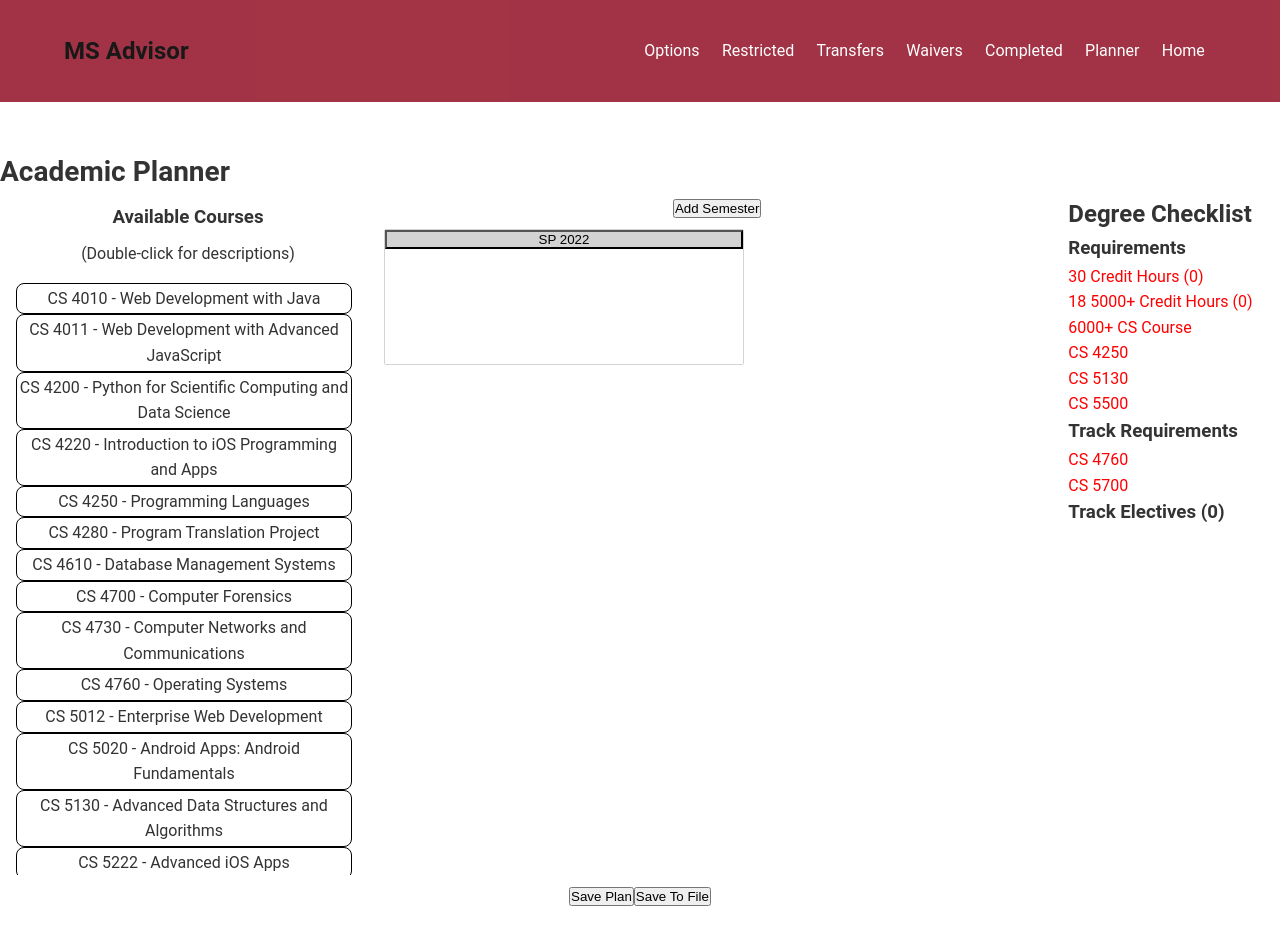
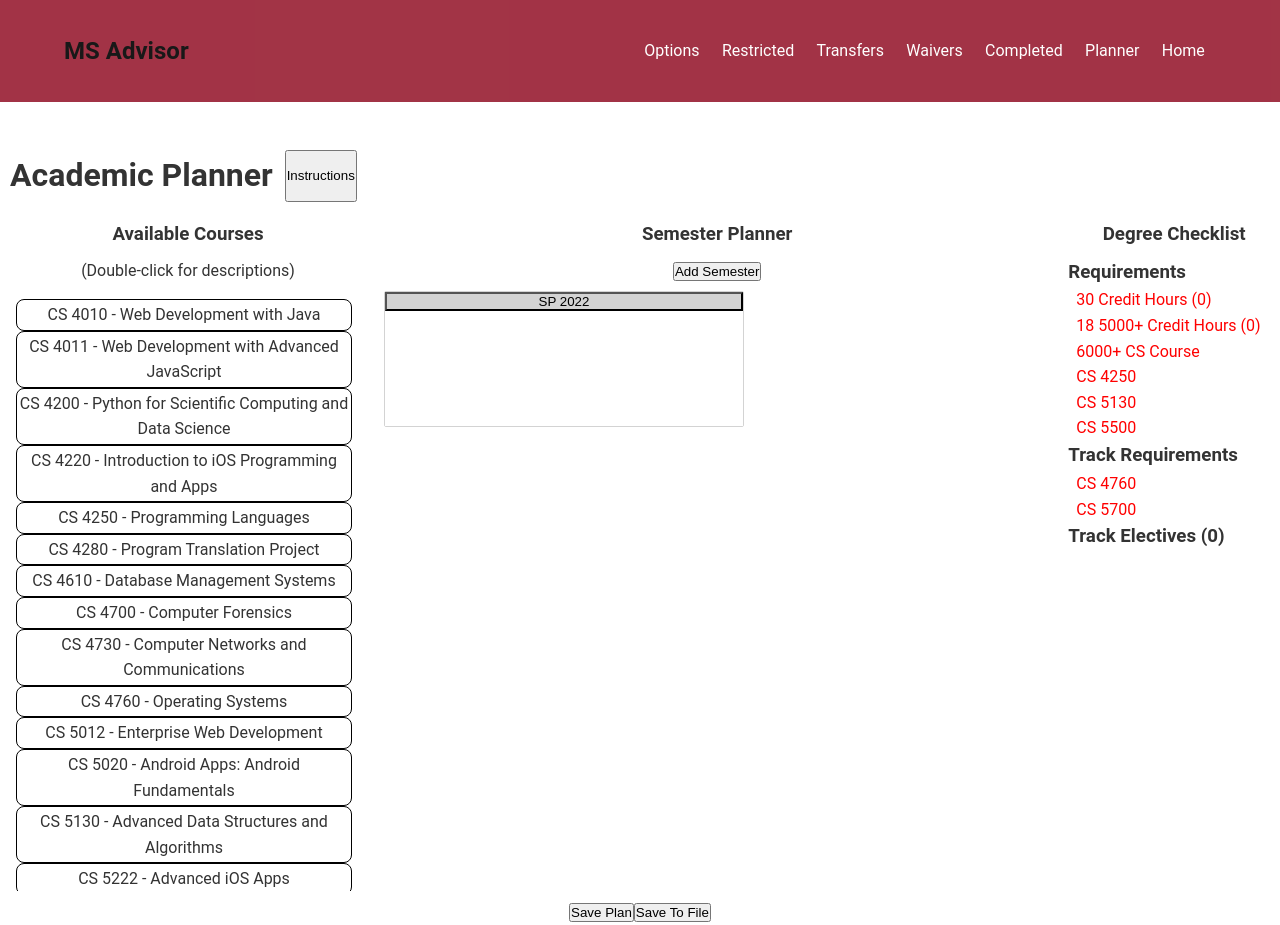
Before and after one commit to kpsmithjr/ms_advisor, a React (Create React App) app: page /planner in a window 1280 px wide. Built offline with nearby package versions, Linux system fonts and the light colour scheme.

Commit message:
In progress MATH update

```diff
--- a/src/components/AvailableCourses.tsx
+++ b/src/components/AvailableCourses.tsx
@@ -5,9 +5,6 @@ import CourseCard from "./CourseCard";
 import Course from "../types/courseType";
 
 import IAvailableCourses from "../interfaces/iAvailableCourses";
-
-import cs_rotation from "../data/cs_rotation.json";
-import SelectedSemester from "../types/selectedSemester";
 
 const OuterContainer = styled.div`
 	text-align: center;
--- a/src/components/CompletedCoureses.tsx
+++ b/src/components/CompletedCoureses.tsx
@@ -6,8 +6,10 @@ import CourseType from "../types/courseType";
 
 import ICompletedCourses from "../interfaces/iCompletedCourses";
 
-import Courses from "../data/cs_courses.json";
+import cs_courses from "../data/cs_courses.json";
+import math_courses from "../data/math_courses.json";
 import cs_rotation from "../data/cs_rotation.json";
+import track_reqs from "../data/track_req.json";
 
 const CompletedContainer = styled.div`
 `;
@@ -33,9 +35,17 @@ const CompletedCourses = ({completed, msTrack, handler}: ICompletedCourses) => {
   };
 
   const getCourseName = (dept: string, num:number): string => {
-		for (let i = 0; i < Courses.length; ++i) {
-			if ((Courses[i].dept === dept) && (Courses[i].num === num)) {
-				return Courses[i].name;
+    let courses;
+    if (dept === "CS") {
+      courses = cs_courses;
+    } else if (dept === "MATH") {
+      courses = math_courses;
+    } else {
+      return "";
+    }
+		for (let i = 0; i < courses.length; ++i) {
+			if ((courses[i].dept === dept) && (courses[i].num === num)) {
+				return courses[i].name;
 			}
 		}
 		return "";
@@ -51,10 +61,25 @@ const CompletedCourses = ({completed, msTrack, handler}: ICompletedCourses) => {
   };
 
   const generateCompletedData = (): CompletedType[] => {
+    let optReq: any;
+    let track_found = false;
+    for (let i = 0; i < track_reqs.length; ++i) {
+      if (msTrack === track_reqs[i].name) {
+        optReq = track_reqs[i];
+        console.log(optReq);
+        track_found = true;
+        break;
+      }
+    }
+
+    if (!track_found) {
+      console.log(msTrack);
+      console.error("Unknown Track");
+    }
+
     let completedData = [] as CompletedType[];
 
     for (let i=0; i < cs_rotation.length; ++i) {
-
       if (cs_rotation[i].num >= 4000) {
         const newCompleted:CompletedType = {
           id: cs_rotation[i].dept + " " + cs_rotation[i].num.toString(),
@@ -63,10 +88,45 @@ const CompletedCourses = ({completed, msTrack, handler}: ICompletedCourses) => {
           name: getCourseName(cs_rotation[i].dept, cs_rotation[i].num),
           selected: completedSelected(cs_rotation[i].dept, cs_rotation[i].num)
         };
-
         completedData.push(newCompleted)
       }
     }
+
+    if (optReq !== null) {
+      for (let i = 0; i < optReq.required.length; ++i) {
+        for (let j = 0; j < optReq.required[i].courses.length; ++j) {
+          if (optReq.required[i].courses[j].dept === "MATH") {
+            const dept:string = optReq.required[i].courses[j].dept;
+            const num:number = optReq.required[i].courses[j].num;
+            const newCompleted:CompletedType = {
+              id:  dept + " " + num.toString(),
+              dept: dept,
+              num: num,
+              name: getCourseName(dept, num),
+              selected: completedSelected(dept, num)
+            };
+            completedData.push(newCompleted)
+          }
+        }
+      }
+      for (let i = 0; i < optReq.electives.length; ++i) {
+        for (let j = 0; j < optReq.electives[i].courses.length; ++j) {
+          if (optReq.electives[i].courses[j].dept === "MATH") {
+            const dept:string = optReq.electives[i].courses[j].dept;
+            const num:number = optReq.electives[i].courses[j].num;
+            const newCompleted:CompletedType = {
+              id:  dept + " " + num.toString(),
+              dept: dept,
+              num: num,
+              name: getCourseName(dept, num),
+              selected: completedSelected(dept, num)
+            };
+            completedData.push(newCompleted)
+          }
+        }
+      }
+    }
+
 
     return completedData;
   };
--- a/src/components/CourseCard.tsx
+++ b/src/components/CourseCard.tsx
@@ -3,6 +3,7 @@ import { Draggable} from "react-beautiful-dnd";
 
 import Course from "../types/courseType";
 import cs_courses from "../data/cs_courses.json"
+import math_courses from "../data/math_courses.json";
 
 interface StyledDivProps {
 	isDragging: boolean;
@@ -25,9 +26,17 @@ interface ICourseCard {
 }
 
 const getCourseIdx = (dept: string, num: number) => {
-	for (let i = 0; i < cs_courses.length; ++i) {
-		if ((cs_courses[i].dept === dept) && (cs_courses[i].num === num)) {
-			return i;
+	if (dept === "CS") {
+		for (let i = 0; i < cs_courses.length; ++i) {
+			if ((cs_courses[i].dept === dept) && (cs_courses[i].num === num)) {
+				return i;
+			}
+		}
+	} else if(dept === "MATH") {
+		for (let i = 0; i < math_courses.length; ++i) {
+			if ((math_courses[i].dept === dept) && (math_courses[i].num === num)) {
+				return i;
+			}
 		}
 	}
 	return -1;
@@ -42,7 +51,14 @@ const showDescription = (event: any) => {
 	//console.log(event.target);
 	//console.dir(event.target);
 	if (courseIdx >= 0) {
-		var newStr = event.target.textContent += "\n\n" + cs_courses[courseIdx].description;
+		var newStr;
+		if (dept === "CS") {
+			newStr = event.target.textContent += "\n\n" + cs_courses[courseIdx].description;
+		} else if (dept === "MATH") {
+			newStr = event.target.textContent += "\n\n" + math_courses[courseIdx].description;
+		} else {
+			newStr = event.target.textContent += "\n\n";
+		}
 		event.target.textContent = newStr;
 		event.target.innerHTML = newStr.replace(/\r/g, '').replace(/\n/g, '<br>');
     }
--- a/src/components/CoursePlanner.tsx
+++ b/src/components/CoursePlanner.tsx
@@ -11,8 +11,11 @@ import SelectedSemester from "../types/selectedSemester";
 import ICoursePlanner from "../interfaces/iCoursePlanner";
 
 import cs_courses from "../data/cs_courses.json";
+import math_courses from "../data/math_courses.json";
 import cs_rotation from "../data/cs_rotation.json";
-import CourseType from "../types/courseType";
+import math_rotation from "../data/math_rotation.json";
+import track_reqs from "../data/track_req.json";
+
 
 const Container = styled.div`
 	display: grid;
@@ -23,10 +26,35 @@ const defaultSelSem:SelectedSemester = {term:"", year:0};
 
 const CoursePlanner = ( {options, plan, waivers, restrictedCourses, completed, planHandler}: ICoursePlanner) => {
 
+	let optReq: any;
+  let track_found = false;
+  for (let i = 0; i < track_reqs.length; ++i) {
+    if (options.msTrack === track_reqs[i].name) {
+      optReq = track_reqs[i];
+			console.log(optReq);
+      track_found = true;
+      break;
+    }
+  }
+
+  if (!track_found) {
+    console.log(options.msTrack);
+    console.error("Unknown Track");
+  }
+
 	const getCourseName = (dept: string, num: number) => {
-		for (let i = 0; i < cs_courses.length; ++i) {
-			if ((cs_courses[i].dept === dept) && (cs_courses[i].num === num)) {
-				return cs_courses[i].name;
+		var courses;
+		if (dept === "CS") {
+			courses = cs_courses;
+		} else if (dept === "MATH") {
+			courses = math_courses
+		} else {
+			return "";
+		}
+
+		for (let i = 0; i < courses.length; ++i) {
+			if (courses[i].num === num) {
+				return courses[i].name;
 			}
 		}
 		return "";
@@ -71,7 +99,7 @@ const CoursePlanner = ( {options, plan, waivers, restrictedCourses, completed, p
 	};
 
 	const meetsMyOptions = (offeredEvening: boolean, offeredOnline: boolean) => {
-		if ((options.eveningOnly && !offeredEvening) || options.onlineOnly && !offeredOnline) {
+		if ((options.eveningOnly && !offeredEvening) || (options.onlineOnly && !offeredOnline)) {
 			return false;
 		} else {
 			return true;
@@ -82,20 +110,61 @@ const CoursePlanner = ( {options, plan, waivers, restrictedCourses, completed, p
 		let arr = [] as Course[];
 		for (let i = 0; i < restrictedCourses.length; ++i) {
 			const tmp = {
-				id: restrictedCourses[i].dept + " " + restrictedCourses[i].num,
+				id: restrictedCourses[i].dept + " " + restrictedCourses[i].num.toString(),
 				dept: restrictedCourses[i].dept,
 				num: restrictedCourses[i].num,
 				name: getCourseName(restrictedCourses[i].dept, restrictedCourses[i].num),
-				credHrs: 0
+				credHrs: 3
 			};
 
 			if (!isCoursePlanned(tmp.dept, tmp.num)) {
 				arr.push(tmp);
       }
     }
+
+		for (let i = 0; i < optReq.required.length; ++i) {
+			for (let j = 0; j < optReq.required[i].courses.length; ++j) {
+				if (optReq.required[i].courses[j].dept === "MATH") {
+					const dept:string = optReq.required[i].courses[j].dept;
+					const num:number = optReq.required[i].courses[j].num;
+					const tmp = {
+						id:  dept + " " + num.toString(),
+						dept: dept,
+						num: num,
+						name: getCourseName(dept, num),
+						credHrs: 3
+					};
+
+					if (!isCoursePlanned(tmp.dept, tmp.num)) {
+						arr.push(tmp);
+					}
+				}
+			}
+		}
+
+		for (let i = 0; i < optReq.electives.length; ++i) {
+			for (let j = 0; j < optReq.electives[i].courses.length; ++j) {
+				if (optReq.electives[i].courses[j].dept === "MATH") {
+					const dept:string = optReq.electives[i].courses[j].dept;
+					const num:number = optReq.electives[i].courses[j].num;
+					const tmp = {
+						id: dept + " " + num.toString(),
+						dept: dept,
+						num: num,
+						name: getCourseName(dept, num),
+						credHrs: 3
+					};
+
+					if (!isCoursePlanned(tmp.dept, tmp.num)) {
+						arr.push(tmp);
+					}
+				}
+			}
+		}
+
 		for (let i = 0; i < cs_rotation.length; ++i) {
 			const tmp = {
-				id: cs_rotation[i].dept + " " + cs_rotation[i].num,
+				id: cs_rotation[i].dept + " " + cs_rotation[i].num.toString(),
 				dept: cs_rotation[i].dept,
 				num: cs_rotation[i].num,
 				name: getCourseName(cs_rotation[i].dept, cs_rotation[i].num),
@@ -125,7 +194,6 @@ const CoursePlanner = ( {options, plan, waivers, restrictedCourses, completed, p
 	}
 
 	const updateSelectedPlan = (newSelSem: SelectedSemester):void => {
-    console.log(newSelSem);
 		setSelectedSemester(newSelSem);
   };
 
@@ -137,26 +205,34 @@ const CoursePlanner = ( {options, plan, waivers, restrictedCourses, completed, p
 		let output = [] as Course[];
 		// Loop through all courses
 		for (let i = 0; i < course.length; ++i) {
-			let cs_rot_entry:any = null;
+			let rot_entry:any = null;
+			let rotation:any = null;
+			if (course[i].dept === "CS") {
+				rotation = cs_rotation;
+			} else if (course[i].dept === "MATH") {
+				rotation = math_rotation;
+			} else {
+				break;
+			}
 
-			// Find the course in the cs rotation
-			for (let j = 0; j < cs_rotation.length; ++j) {
+			// Find the course in the rotation
+			for (let j = 0; j < rotation.length; ++j) {
 				// Check if the j-th entry in the cs rotation matches the i-th course
-				if ((cs_rotation[j].dept === course[i].dept) && (cs_rotation[j].num === course[i].num)) {
-					cs_rot_entry = cs_rotation[j];
+				if (rotation[j].num === course[i].num) {
+					rot_entry = rotation[j];
 					break;
 				}
 			}
 
-			if (cs_rot_entry === null) {
-				console.error("Could not find course in CS rotation");
+			if (rot_entry === null) {
+				console.error("Could not find course in CS/MATH rotation");
 			} else {
 				// Check if the j-th course is offered in the selected year
-				if (((selSem.year % 2 === 0) && cs_rot_entry.evenYr) || ((selSem.year % 2 === 1) && cs_rot_entry.oddYr)) {
+				if (((selSem.year % 2 === 0) && rot_entry.evenYr) || ((selSem.year % 2 === 1) && rot_entry.oddYr)) {
 					// Check if the i-th course is offered in the selected term
-					if (((selSem.term === "SP") && cs_rot_entry.springSem) ||
-							((selSem.term === "SS") && cs_rot_entry.summerSem) ||
-							((selSem.term === "FS") && cs_rot_entry.fallSem)) {
+					if (((selSem.term === "SP") && rot_entry.springSem) ||
+							((selSem.term === "SS") && rot_entry.summerSem) ||
+							((selSem.term === "FS") && rot_entry.fallSem)) {
 						output.push(course[i]);
 					}
 				}
@@ -166,7 +242,7 @@ const CoursePlanner = ( {options, plan, waivers, restrictedCourses, completed, p
 		return output;
 	};
 
-	const [coursesToDisplay, setCoursesToDisplay] = React.useState<CourseType[]>(availCourses);
+	const [coursesToDisplay, setCoursesToDisplay] = React.useState<Course[]>(availCourses);
 
 	const getSemIdx = (plan: SemItem[], semId: string) => {
 		for (let i:number = 0; i < plan.length; ++i) {
@@ -236,8 +312,6 @@ const CoursePlanner = ( {options, plan, waivers, restrictedCourses, completed, p
 				setCoursesToDisplay(newAvail);
 
 			} else { // Moving between semesters
-				console.log("Moving between semetsers");
-
 				const srcIdx = getSemIdx(plan, source.droppableId);
 				if (srcIdx === -1) {
 					return;
@@ -259,8 +333,7 @@ const CoursePlanner = ( {options, plan, waivers, restrictedCourses, completed, p
 	}
 
 	React.useEffect(() => {
-		const tmp = filterYearTerm(availCourses, selectedSemester);
-		console.log(tmp);
+		const tmp = filterYearTerm(getAvailCourses(), selectedSemester);
 		setCoursesToDisplay(tmp);
 	}, [selectedSemester, availCourses]);
 
--- a/src/components/Planner.tsx
+++ b/src/components/Planner.tsx
@@ -23,7 +23,18 @@ const PlanFooterContainer = styled.div`
   text-align: center;
 `;
 
+const PlanHeaderContainer = styled.div`
+  margin: 10px;
+  display: flex;
+`;
 
+const InstructionContainer = styled.div`
+  margin-left: 25px;
+`;
+
+const InstructionHeaderContainer = styled.div`
+  margin-left: 10px;
+`;
 
 const Plan = ({ msOptions, waivers, restrictedCourses, oldPlan, planHandler, transferHrs, completed}: IPlan)=> {
   const [plan, setPlan] = React.useState<SemItem[]>(oldPlan);
@@ -34,7 +45,6 @@ const Plan = ({ msOptions, waivers, restrictedCourses, oldPlan, planHandler, tra
 
   const savePlan = () => {
     planHandler(plan);
-    console.log(plan);
   }
 
   const saveToFile = () => {
@@ -49,11 +59,68 @@ const Plan = ({ msOptions, waivers, restrictedCourses, oldPlan, planHandler, tra
     link.click();
   }
 
+  const [showInstructions, setShowInstructions] = React.useState<boolean>(false);
+
+  const handleInstructions = (e:any) => {
+    setShowInstructions(!showInstructions);
+    console.log(showInstructions);
+  };
+
+
   return (
     <div>
-      <div className="page-header">
+      <PlanHeaderContainer>
         <h1>Academic Planner</h1>
-      </div>
+        &nbsp;&nbsp;&nbsp;
+        <button onClick={handleInstructions}>Instructions</button>
+      </PlanHeaderContainer>
+      { showInstructions &&
+        <React.Fragment>
+          <InstructionHeaderContainer>
+            <b>Instructions: </b>
+          </InstructionHeaderContainer>
+          <InstructionContainer>
+            <li>Create your acadmic plan by dragging courses from 'Available Courses' to the desired semester.</li>
+            <li>We recommend starting with any restricted courses, followed by your desired 6000+ course and any prerequisites, next your core courses, and finally your electives.
+            </li>
+            <br></br>
+          </InstructionContainer>
+          <InstructionHeaderContainer>
+            <b>Available Courses: </b>
+          </InstructionHeaderContainer>
+          <InstructionContainer>
+            <li>This section provides a list of the CS courses based on the 3-year course rotation.
+            Any courses you have selcted as 'waived' or 'completed' will not be shown. Additionally, only courses &gt; 4000 will
+            be shown, unless you have selected a course as restricted.</li>
+            <li>Courses may be added to a semester using drag-and-drop. When dragging a course,
+            a semester will be shaded grey if the course cannont be added.</li>
+            <li>You may display a discription of a course, include prerequisites, by double-clicking on a course. </li>
+            <br></br>
+          </InstructionContainer>
+          <InstructionHeaderContainer>
+            <b>Semester Planner: </b>
+          </InstructionHeaderContainer>
+          <InstructionContainer>
+            <li>This section shows your academic plan by semester. Click the 'Add Semester' button to add more semesters.</li>
+            <li>The Available Courses can be filtered by clicking a semester title. To change the filter, click another semester
+            or deselect the semester.</li>
+            <li>Course can be moved between semesters or can be removed, by dragging the course back to the 'Avaiable Courses' section.</li>
+            <li>Courses are shaded red if the prerequiste(s) is not planned before the course is planned.</li>
+            <br></br>
+          </InstructionContainer>
+          <InstructionHeaderContainer>
+            <b>Degree Checklist: </b>
+          </InstructionHeaderContainer>
+          <InstructionContainer>
+            <li>This section compares your academic plan to the degree requirements.</li>
+            <li>If a requirement is met, the item will appear green. Any requirement not met will appear red. An elective will appear grey if
+              it is not planned, but the required number of electives are planned.
+            </li>
+            <li>Courses that are waived will have a '(W)' next to them.</li>
+            <li>The number of completed and transfered credit hours (if any) will appear above the requirements.</li>
+          </InstructionContainer>
+        </React.Fragment>
+      }
       <PlanContainer>
         <PlannerContiner>
           <CoursePlanner options = {msOptions} plan={plan} waivers={waivers} restrictedCourses={restrictedCourses} completed={completed} planHandler={updatePlan}/>
--- a/src/components/Requirements.tsx
+++ b/src/components/Requirements.tsx
@@ -8,7 +8,6 @@ import IRequirements from "../interfaces/iRequirements";
 
 import ReqLine from "../types/reqLine"
 import Course from "../types/courseType"
-import MsOptionsType from "../types/msOptions";
 
 import coreReqs from "../data/core_reqs.json";
 import track_reqs from "../data/track_req.json";
@@ -19,6 +18,12 @@ interface IReqContainerProps {
 
 const RequirementContainer = styled.div<IReqContainerProps>`
   color: ${props => (props.met ? 'green' : 'red')};
+  margin-left: 8px;
+`;
+
+const Title = styled.h3`
+	padding: 8px;
+	text-align: center;
 `;
 
 const Requirements = ({msOptions, plan, waivers, restrictedCourses, transferHrs, completed} : IRequirements) => {
@@ -125,7 +130,6 @@ const Requirements = ({msOptions, plan, waivers, restrictedCourses, transferHrs,
             return false;
           }
         }
-
       }
       return true;
     };
@@ -253,9 +257,7 @@ const Requirements = ({msOptions, plan, waivers, restrictedCourses, transferHrs,
   const [credHrs5000, setCredHrs5000] = React.useState<number>(calcCreditHours5000(plan));
   const [coreReq, setCoreReqs] = React.useState(coreReqs);
   const [numElectivesMet, setNumElectivesMet] = React.useState<number>(calcNumElectivesMet(optReq.electives, plan));
-
   const coreTxt = genReqArr(coreReq.required, waivers);
-
   const optReqTxt = genReqArr(optReq.required, waivers);
   const optElectTxt = optReq.electives ? genReqArr(optReq.electives, waivers) : [] as string[][];
 
@@ -267,7 +269,7 @@ const Requirements = ({msOptions, plan, waivers, restrictedCourses, transferHrs,
 
   return (
     <div>
-      <h2>Degree Checklist</h2>
+      <Title>Degree Checklist</Title>
 
       {msOptions.fullTime &&
         <React.Fragment>
--- a/src/components/RequirementsLine.tsx
+++ b/src/components/RequirementsLine.tsx
@@ -10,7 +10,8 @@ color: ${props => (props.clr === 0 ? 'red' : (props.clr === 1 ? 'green' : 'grey'
 `;
 
 const LineContainer = styled.div`
-display: inline-flex;
+	display: inline-flex;
+	margin-left: 8px;
 `;
 
 interface IReqLine {
--- a/src/components/Semester.tsx
+++ b/src/components/Semester.tsx
@@ -8,8 +8,6 @@ import ISemester from "../interfaces/iSemester";
 import cs_rotation from "../data/cs_rotation.json";
 import cs_courses from "../data/cs_courses.json";
 import ugradCourses from "../data/restricted.json";
-import { resolveUrl } from "ajv/dist/compile/resolve";
-
 
 interface ICourseList {
 	isDropDisabled: boolean;
@@ -22,10 +20,6 @@ const Container = styled.div`
 	border-radius: 2px;
 	width: 360px;
 	min-height: 100px;
-`;
-
-const Title = styled.h3`
-	padding: 8px;
 `;
 
 const CourseList = styled.div<ICourseList>`
@@ -57,6 +51,8 @@ const Semester = ({sem, courseId, plan, restricted, selectedSemester, selSemHanl
 			return true;
 		}
 
+		var course_rot;
+		console.log(courseId.split(",")[0])
 		for (let i = 0; i < cs_rotation.length; ++i) {
 			if (courseId === (cs_rotation[i].dept + " " + cs_rotation[i].num.toString())) {
 
--- a/src/components/Semesters.tsx
+++ b/src/components/Semesters.tsx
@@ -16,6 +16,12 @@ const SemestersContainer = styled.div`
 	max-height: 600px;
 	overflow-y: scroll;
 `;
+
+const Title = styled.h3`
+	padding: 8px;
+	text-align: center;
+`;
+
 const Semesters = ({semData, newSemesterHandler, courseId, restricted, selectedSemester, selSemHanlder}: ISemesters) => {
 
 	const addSemester = () => {
@@ -69,6 +75,9 @@ const Semesters = ({semData, newSemesterHandler, courseId, restricted, selectedS
 
 	return (
 		<PlannerContainer>
+			<Title>
+				Semester Planner
+			</Title>
 			{<button onClick={addSemester}>Add Semester</button>}
 			<SemestersContainer>
 				{semRenderer}
```
Lines whose indentation alone changed are shown as unchanged.
